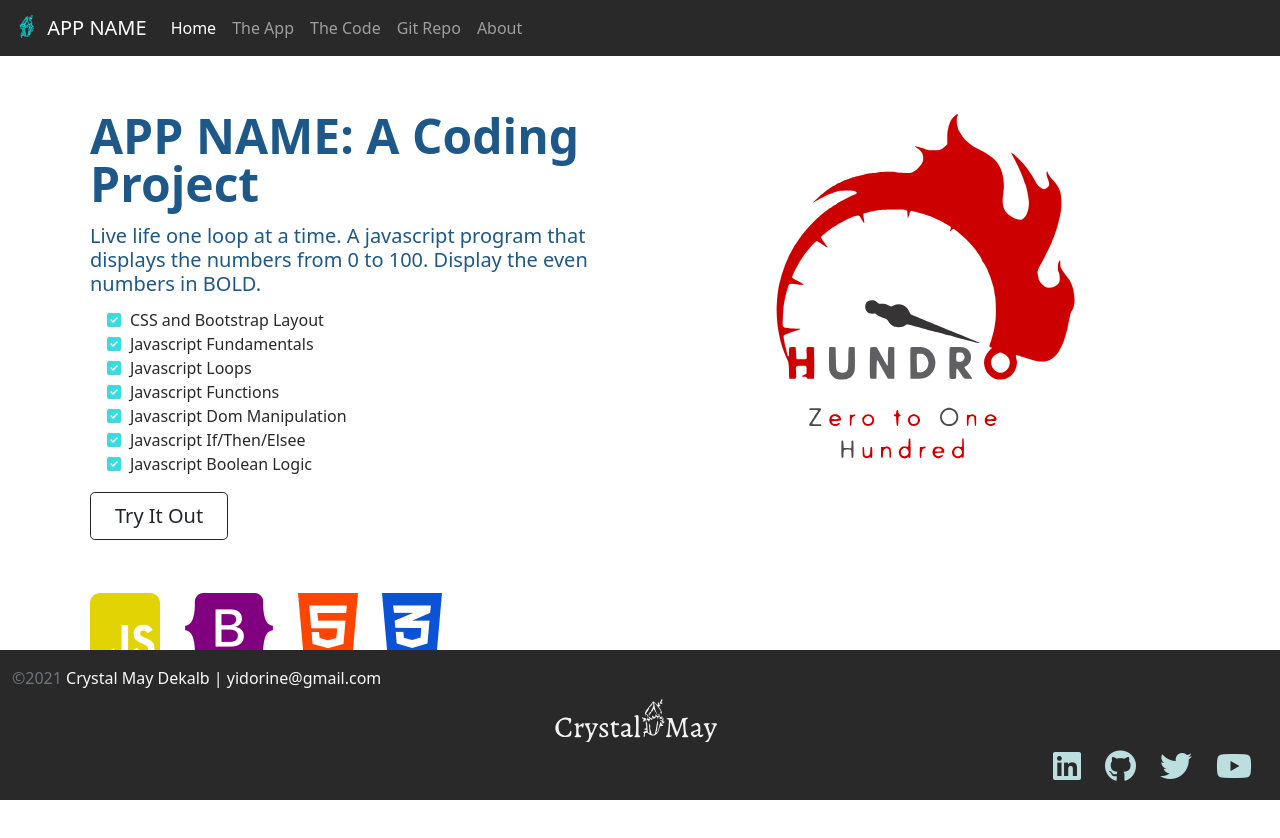
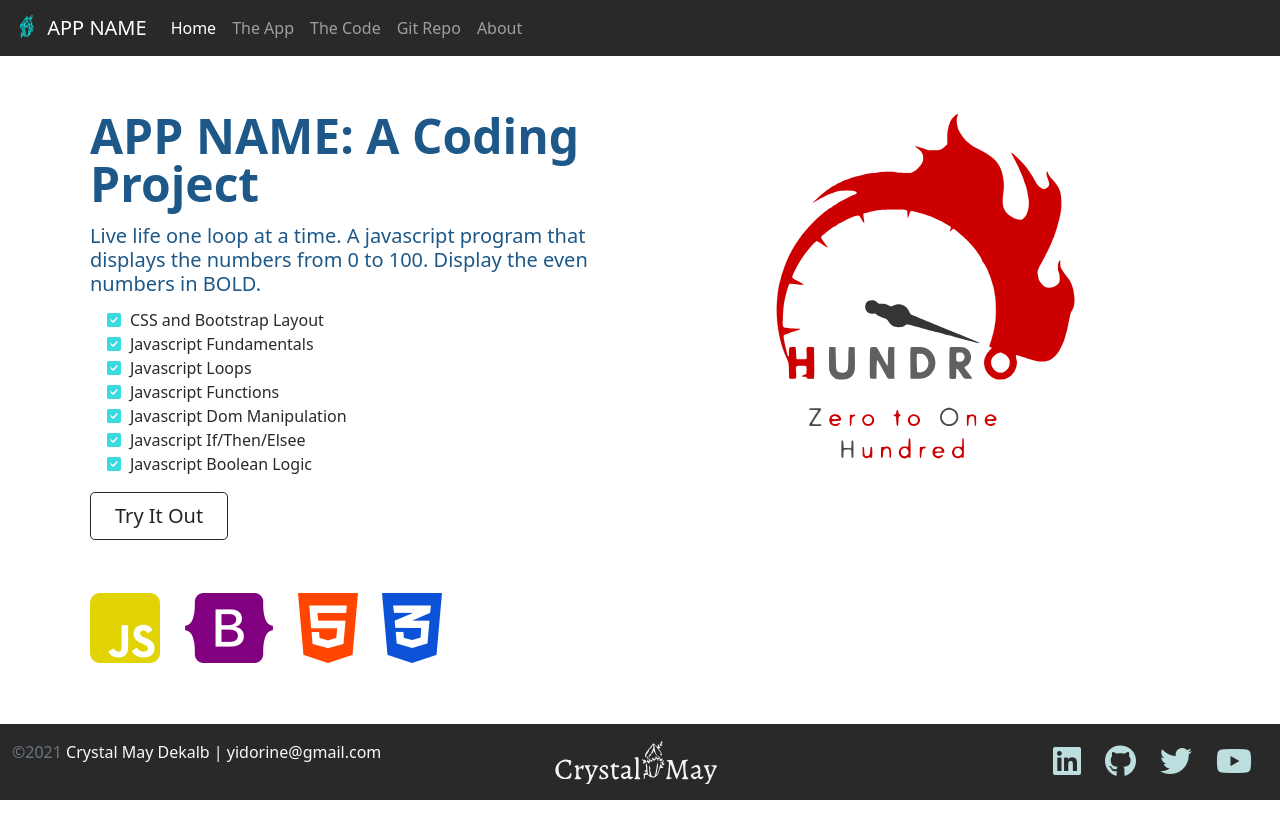
Before and after one commit to Kodeckotiso/JsSiteTemplate, a plain HTML site: page index.html in a window 1280 px wide. Drawn offline with nearby package versions, Linux system fonts and the light colour scheme.

Commit message:
initial commit

```diff
--- a/index.html
+++ b/index.html
@@ -91,7 +91,7 @@
     <!--==== Footer Section ====-->
     <footer class="footer mt-auto py-3 sticky-footer">
         <div class="container-fluid">
-            <div class="row row-cols-1 rows-cols-lg-3 gy-2">
+            <div class="row">
                 <div class="col order-last order-lg-first text-light">
                     <div><span class="text-muted">&copy;2021</span> Crystal May Dekalb | yidorine@gmail.com</div>
                 </div>
```
